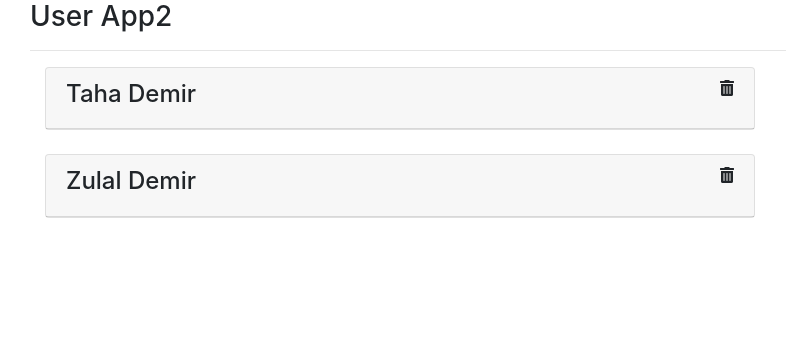
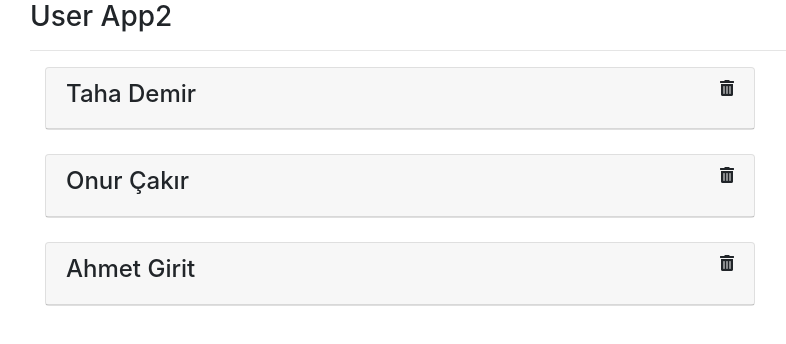
Before and after one commit to tahademir95/reactapp, a React (Create React App) app: page / in a window 1280 px wide. Shown: the top 344 px of the page, without its empty margins (55-841 px from the left). Built offline with nearby package versions, Linux system fonts and the light colour scheme.

Commit message:
componentler arası iletişim - users, user

```diff
--- a/src/App.js
+++ b/src/App.js
@@ -1,17 +1,39 @@
-import React from 'react';
+import React, {Component} from 'react';
 import './App.css';
 import Navbar from "./components/Navbar";
-import User from "./components/User";
+import Users from "./components/Users";
 
-function App() {
+class App extends Component{
+    state = {
+        users: [
+            {
+                id: 1,
+                name: "Taha Demir",
+                department: "IT",
+                salary: "5000"
+            },
+            {
+                id: 2,
+                name: "Onur Çakır",
+                department: "IT",
+            },
+            {
+                id: 3,
+                name: "Ahmet Girit",
+                department: "IT",
+                salary: "4000"
+            }
+        ]
+    }
+    render() {
         return (
             <div className="container">
                 <Navbar title="User App2"/>
                 <hr/>
-        <User name="Taha Demir" department="IT"/>
-        <User name="Zulal Demir" salary="6000" department="IT"/>
+                <Users users={this.state.users} />
             </div>
         );
     }
+}
 
 export default App;
--- a/src/components/User.js
+++ b/src/components/User.js
@@ -27,7 +27,7 @@
             <div className="col-md-8 mb-4">
                 <div className="card">
                     <div className="card-header d-flex justify-content-between">
-                        <h4 className="d-inline" onClick={this.onClickEvent}>{name}</h4>
+                        <h4 className="d-inline" onClick={this.onClickEvent} style={{cursor: "pointer"}}>{name}</h4>
                         <i className="fa fa-trash-alt" style={{cursor: "pointer"}}/>
                     </div>
                     {
--- /dev/null
+++ b/src/components/Users.js
@@ -0,0 +1,26 @@
+import React, {Component} from 'react';
+import User from "./User";
+
+class Users extends Component {
+    render() {
+        const {users} = this.props;
+        return (
+            <div>
+                {
+                    users.map(user => {
+                        return(
+                            <User
+                                key={user.id}
+                                name={user.name}
+                                salary={user.salary}
+                                department={user.department}
+                            />
+                        )
+                    })
+                }
+            </div>
+        );
+    }
+}
+
+export default Users;
```
Lines whose indentation alone changed are shown as unchanged.
